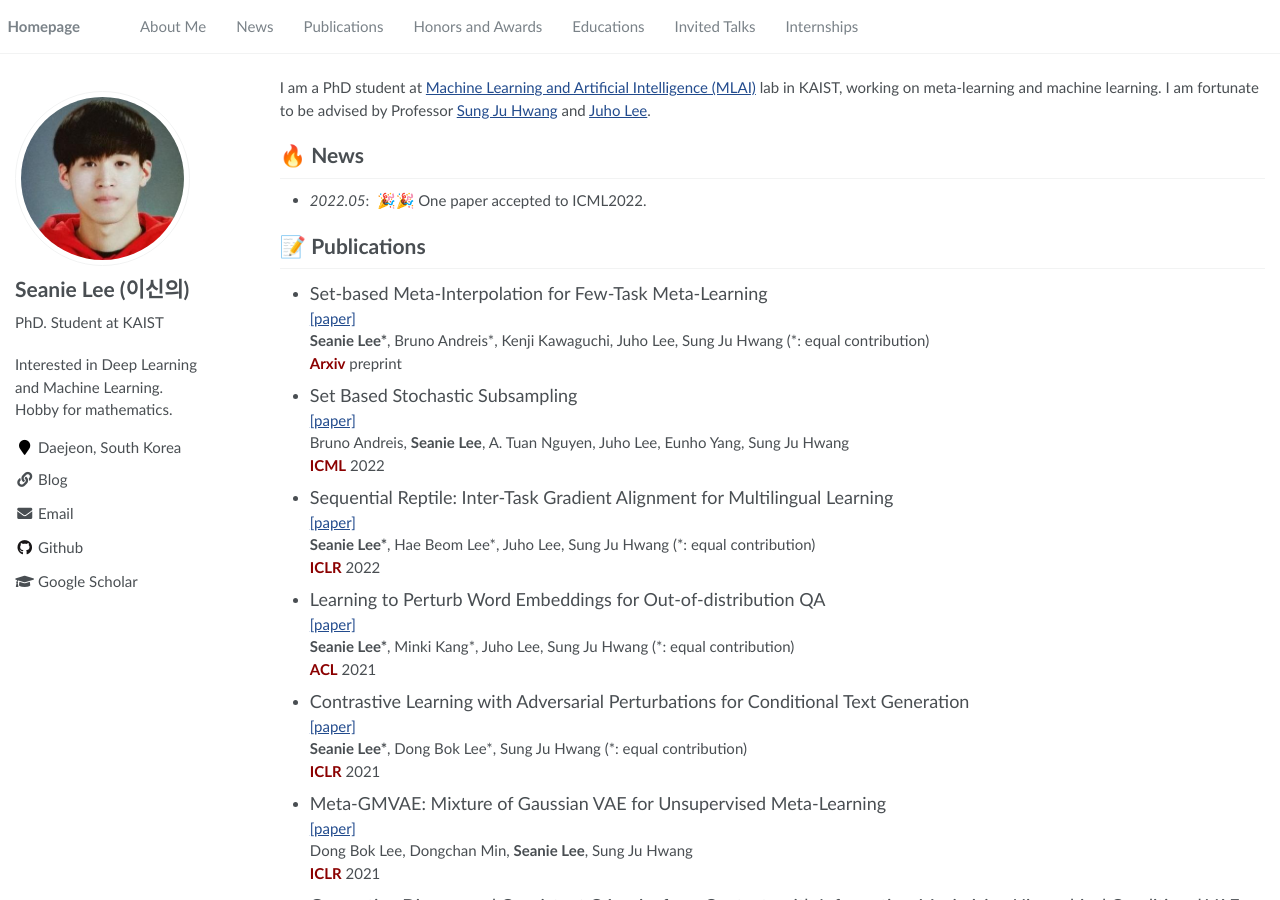
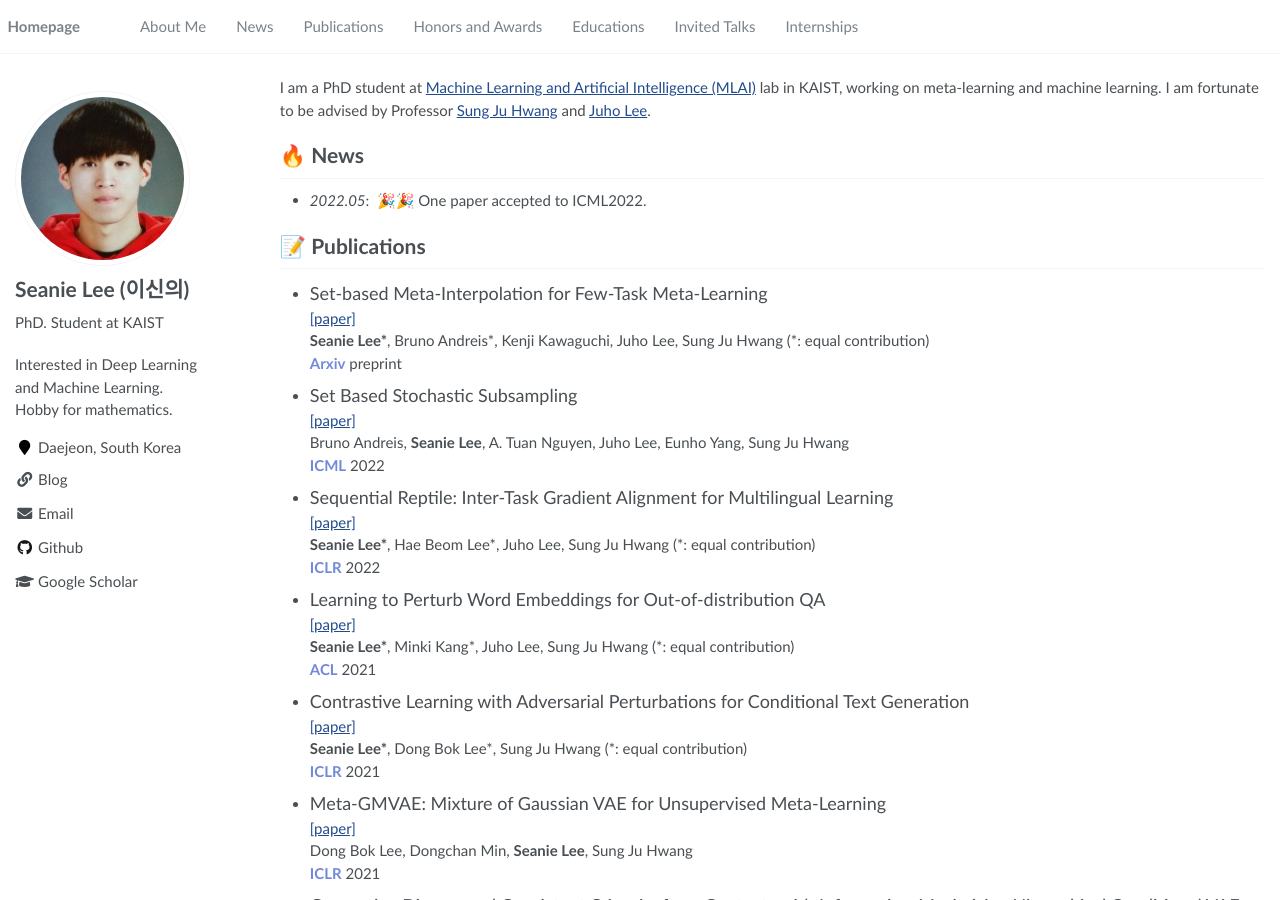
Before and after one commit to seanie12/seanie12.github.io, a Jekyll site: the page built from _pages/about.md, in a window 1280 px wide and 900 px high. Built offline with Jekyll 4.4.1, drawn with Linux system fonts in a browser that asks for light colours.

Commit message:
Update about.md

```diff
--- a/_pages/about.md
+++ b/_pages/about.md
@@ -31,45 +31,45 @@ I am a PhD student at [Machine Learning and Artificial Intelligence (MLAI)](http
 - <font size="4">Set-based Meta-Interpolation for Few-Task Meta-Learning</font>
 [[paper]](https://arxiv.org/abs/2205.09990) \\
  **Seanie Lee\***, Bruno Andreis\*, Kenji Kawaguchi, Juho Lee, Sung Ju Hwang (\*: equal contribution) \\
-<span style="color:darkred">**Arxiv**</span> preprint
+<span style="color:#7289da">**Arxiv**</span> preprint
 
 - <font size="4">Set Based Stochastic Subsampling</font>
 [[paper]](https://arxiv.org/abs/2006.14222) \\
 Bruno Andreis, **Seanie Lee**, A. Tuan Nguyen, Juho Lee, Eunho Yang, Sung Ju Hwang \\
-<span style="color:darkred">**ICML**</span> 2022
+<span style="color:#7289da">**ICML**</span> 2022
 
 - <font size="4">Sequential Reptile: Inter-Task Gradient Alignment for Multilingual Learning</font>
 [[paper]](https://openreview.net/forum?id=ivQruZvXxtz) \\
 **Seanie Lee\***, Hae Beom Lee\*, Juho Lee, Sung Ju Hwang (\*: equal contribution) \\
-<span style="color:darkred">**ICLR**</span> 2022
+<span style="color:#7289da">**ICLR**</span> 2022
 
 - <font size="4">Learning to Perturb Word Embeddings for Out-of-distribution QA</font>
 [[paper]](https://aclanthology.org/2021.acl-long.434/) \\
 **Seanie Lee\***, Minki Kang\*, Juho Lee, Sung Ju Hwang (\*: equal contribution) \\
-<span style="color:darkred">**ACL**</span> 2021
+<span style="color:#7289da">**ACL**</span> 2021
 
 - <font size="4">Contrastive Learning with Adversarial Perturbations for Conditional Text Generation</font>
 [[paper]](https://openreview.net/forum?id=Wga_hrCa3P3) \\
 **Seanie Lee\***, Dong Bok Lee\*, Sung Ju Hwang (\*: equal contribution) \\
-<span style="color:darkred">**ICLR**</span> 2021
+<span style="color:#7289da">**ICLR**</span> 2021
 
 
 - <font size="4">Meta-GMVAE: Mixture of Gaussian VAE for Unsupervised Meta-Learning</font>
 [[paper]](https://openreview.net/forum?id=wS0UFjsNYjn) \\
 Dong Bok Lee, Dongchan Min, **Seanie Lee**, Sung Ju Hwang \\
-<span style="color:darkred">**ICLR**</span> 2021
+<span style="color:#7289da">**ICLR**</span> 2021
 
 
 - <font size="4">Generating Diverse and Consistent QA pairs from Contexts with Information-Maximizing Hierarchical Conditional VAEs</font>
 [[paper]](https://aclanthology.org/2020.acl-main.20/) \\
  Dong Bok Lee\*, **Seanie Lee\***, WooTae Jeong, Donghwan Kim, Sung Ju Hwang (\*: equal contribution) \\
-<span style="color:darkred">**ACL**</span> 2020
+<span style="color:#7289da">**ACL**</span> 2020
 
 
 - <font size="4">g2pM: A Neural Grapheme-to-Phoneme Conversion Package for Mandarin Chinese Based on a New Open Benchmark Dataset</font>
 [[paper]](https://www.isca-speech.org/archive_v0/Interspeech_2020/pdfs/1094.pdf) \\
 Kyubyong Park\*, **Seanie Lee\*** (\*: equal contribution) \\
-<span style="color:darkred">**INTERSPEECH**</span> 2020
+<span style="color:#7289da">**INTERSPEECH**</span> 2020
 
 
 
```
